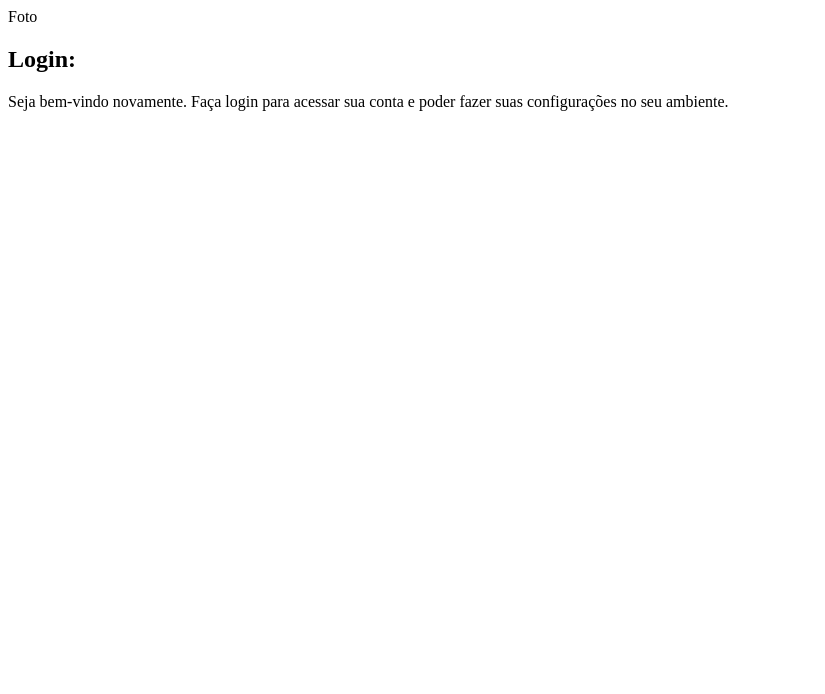
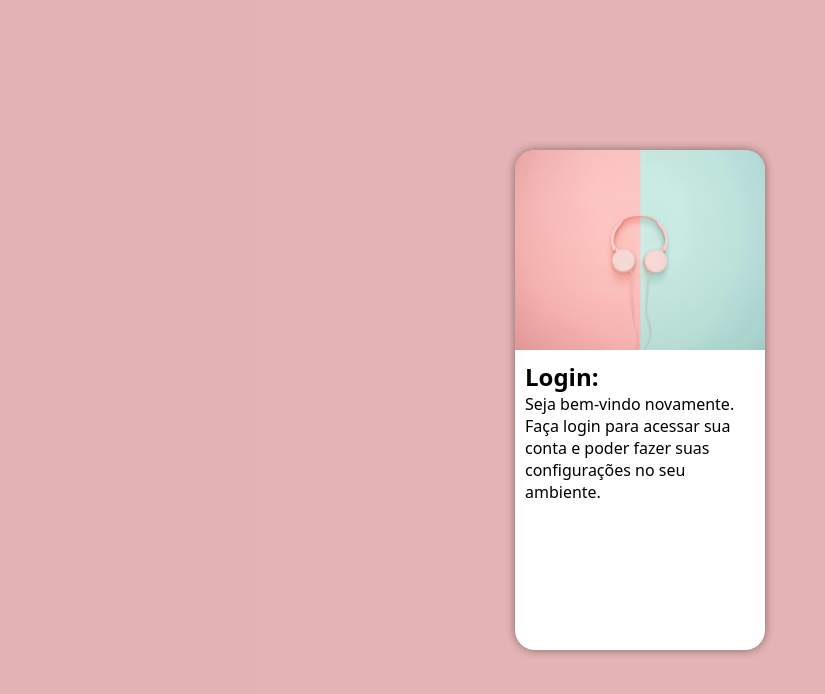
Before and after one commit to kessiafv/projeto-login, a plain HTML site: page index.html in a window 1280 px wide. Shown: the whole page, without its empty margins (0-825 px from the left). Drawn offline with Linux system fonts and the light colour scheme.

Commit message:
atualizações

```diff
--- a/estilos/style.css
+++ b/estilos/style.css
@@ -5,3 +5,49 @@
     azul: #D0F2E9
     rosa: #D9969B
 */
+
+* {
+    font-family: system-ui, -apple-system, BlinkMacSystemFont, 'Segoe UI', Roboto, Oxygen, Ubuntu, Cantarell, 'Open Sans', 'Helvetica Neue', sans-serif;
+    margin: 0px;
+    padding: 0px;
+    box-sizing: border-box;
+}
+
+body, html {
+    background-color: #d9969a7a;
+    height: 100vh;
+    width: 100vw;
+}
+
+main {
+    position: relative;
+    height: 100vh;
+    width: 100vw;
+}
+
+section#login {
+    position: absolute;
+    top: 50%;
+    left: 50%;
+    transform: translate(-50%, -50%);
+    overflow: hidden;
+    background-color: white;
+    width: 250px;
+    height: 500px;
+    border-radius: 20px;
+    box-shadow: 0px 0px 10px rgba(0, 0, 0, 0.429);
+}
+
+section#login > div#imagem {
+    display: block;
+    background: #D9969B url(../imagens/foto1.jpg) no-repeat;
+    background-size: cover;
+    background-position: center center;
+    height: 200px;
+}
+
+section#login > div#formulario {
+    display: block;
+    padding: 10px;
+
+}
--- a/index.html
+++ b/index.html
@@ -10,7 +10,7 @@
     <main>
         <section id="login">
             <div id="imagem">
-                Foto
+               <!-- aqui vai a imagem nas CSS -->
             </div>
             <div id="formulario">
                 <h1>Login: </h1>
```
